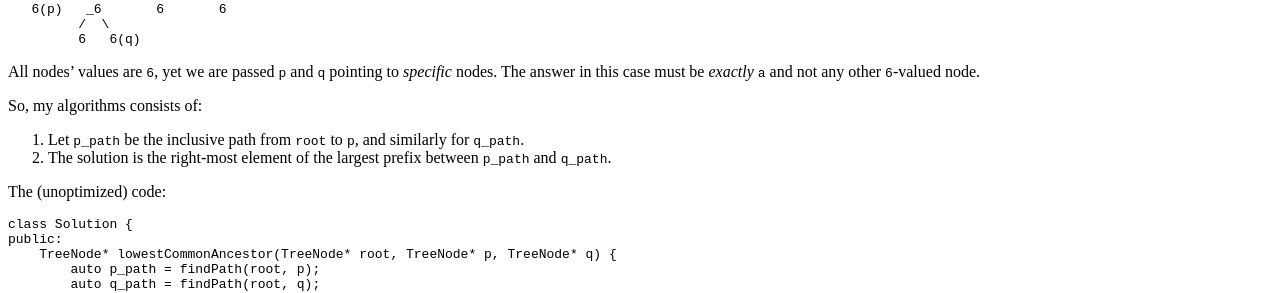
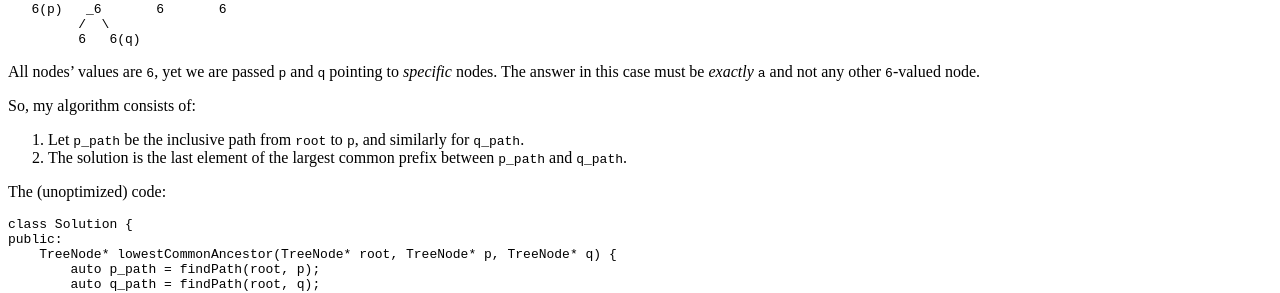
Before and after one commit to Garciat/garciat.github.io, a Jekyll site: the page built from _posts/2017-07-05-lca.md, in a window 1280 px wide. Shown: the part 442-735 px from the top of the page. Built offline with Jekyll 4.4.1, drawn with Linux system fonts in a browser that asks for light colours.

Commit message:
Fix typos.

````diff
--- a/_posts/2017-07-05-lca.md
+++ b/_posts/2017-07-05-lca.md
@@ -23,9 +23,9 @@ Moreover, consider the following tree:
 
 All nodes' values are `6`, yet we are passed `p` and `q` pointing to *specific* nodes. The answer in this case must be *exactly* `a` and not any other `6`-valued node.
 
-So, my algorithms consists of:
+So, my algorithm consists of:
 1. Let `p_path` be the inclusive path from `root` to `p`, and similarly for `q_path`.
-2. The solution is the right-most element of the largest prefix between `p_path` and `q_path`.
+2. The solution is the last element of the largest common prefix between `p_path` and `q_path`.
 
 The (unoptimized) code:
 ```cpp
````
